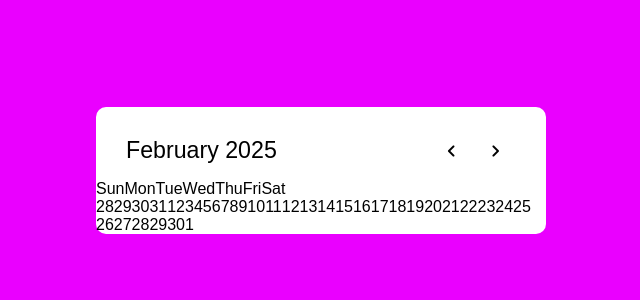
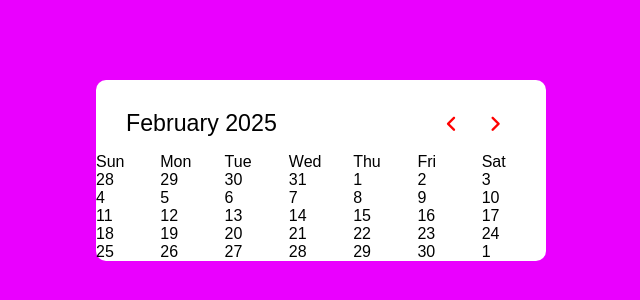
Before and after one commit to Heshani833/Dynamic-Calendar, a plain HTML site: page index.html in a window 1280 px wide. Shown: the part 230-530 px from the top of the page, without its empty margins (319-959 px from the left). Drawn offline with nearby package versions, Linux system fonts and the light colour scheme.

Commit message:
Create basic calender interface

```diff
--- a/style.css
+++ b/style.css
@@ -42,8 +42,36 @@ header .icons span {
   justify-content: space-between;
 }
 
+.header.current-data {
+  font-size: 1.45rem;
+  font-weight: 500;
+}
+header .icons span {
+  height: 38px;
+  width: 38px;
+  margin: 0 1px;
+  cursor: pointer;
+  text-align: center;
+  line-height: 38px;
+  border-radius: 50%;
+  background: white;
+  color: red;
+  font-size: 1.9rem;
+}
+header.icons span :hover {
+  background: white;
+}
+
+header.icons span :last-child {
+  margin-right: -10px;
+}
+
 .Calender ul {
   display: flex;
   list-style: none;
   flex-wrap: wrap;
 }
+
+.Calender ul li {
+  width: calc(100% / 7);
+}
```
